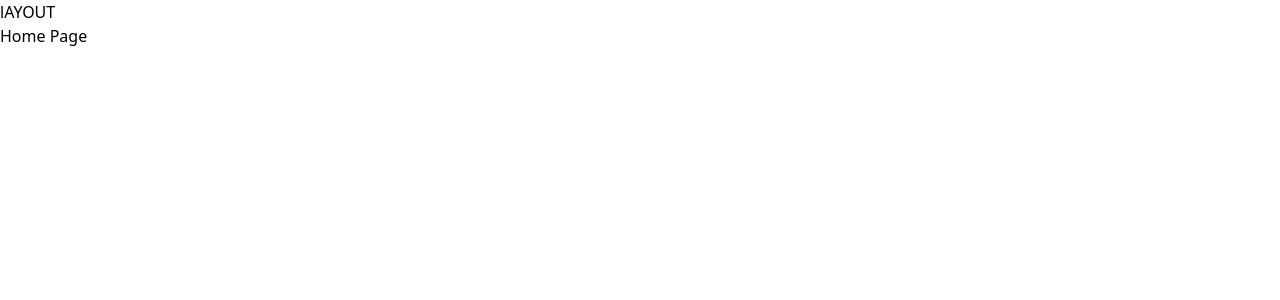
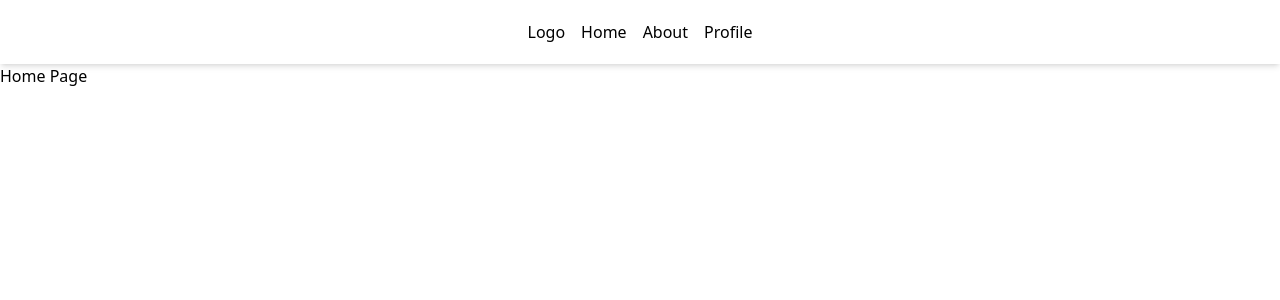
Before and after one commit to RobertTheDev/TechBoard, a Nuxt app: page / in a window 1280 px wide. Shown: the top 300 px of the page. Built offline with nearby package versions, Linux system fonts and the light colour scheme.

Commit message:
feat: imported header component

```diff
--- a/layouts/default.vue
+++ b/layouts/default.vue
@@ -1,6 +1,8 @@
 <template>
-  <div>
-    <p>lAYOUT</p>
-    <slot />
+  <div class="flex flex-col min-h-screen w-full">
+    <Header />
+    <div class="flex flex-col flex-1">
+      <slot />
+    </div>
   </div>
 </template>
```
